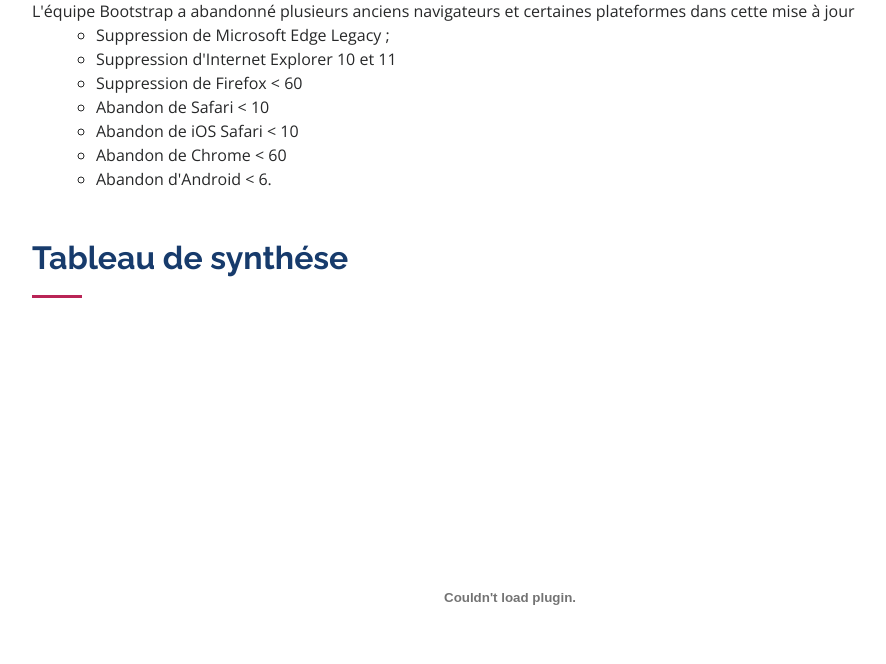
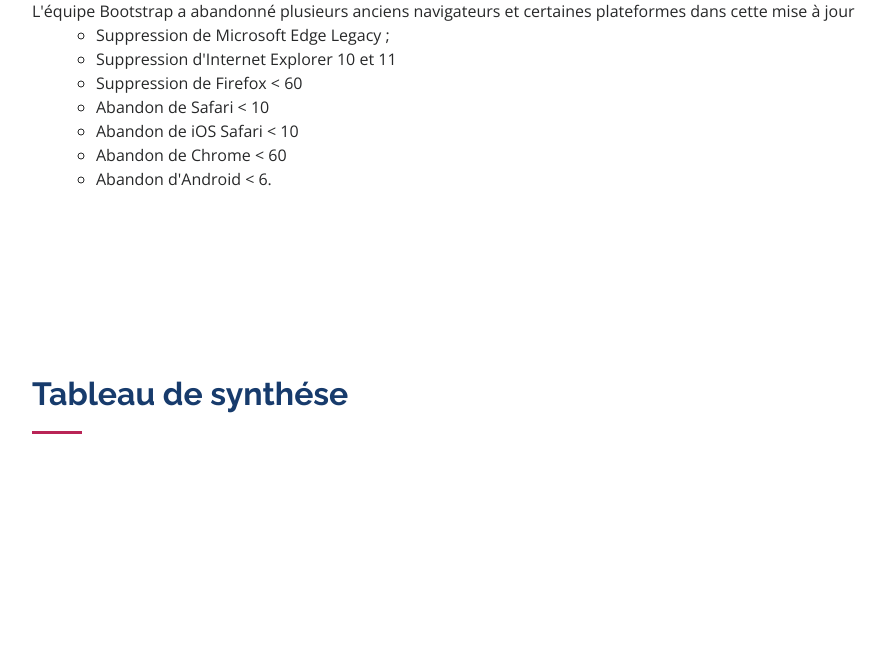
Before and after one commit to MelanyFroment/portfolio, a PHP site: page / in a window 1280 px wide. Shown: the part 5836-6500 px from the top of the page, without its empty margins (280-1166 px from the left). Run offline with PHP 8.4, Linux system fonts and the light colour scheme.

Commit message:
Modif et completementation

```diff
--- a/index.php
+++ b/index.php
@@ -524,12 +524,15 @@
 							</ul>
 						</ul>
 					</p>
-					<div id="tableau-synoptique" class="section-title mt-5">
-						<h2>Tableau de synthése</h2>
-					</div>
-					<embed src="./assets/img/Tableau-synthese.pdf" width=100% height=500 type='application/pdf'/>
 				</div>
 			</div>
+		</section>
+
+		<section id="tableau-synoptique" class="section-title mt-5">
+			<div class="container">
+				<h2>Tableau de synthése</h2>
+			</div>
+			<embed src="./assets/img/Tableau-synthese.pdf" width=100% height=500 type='application/pdf'/>
 		</section>
 
 
```
